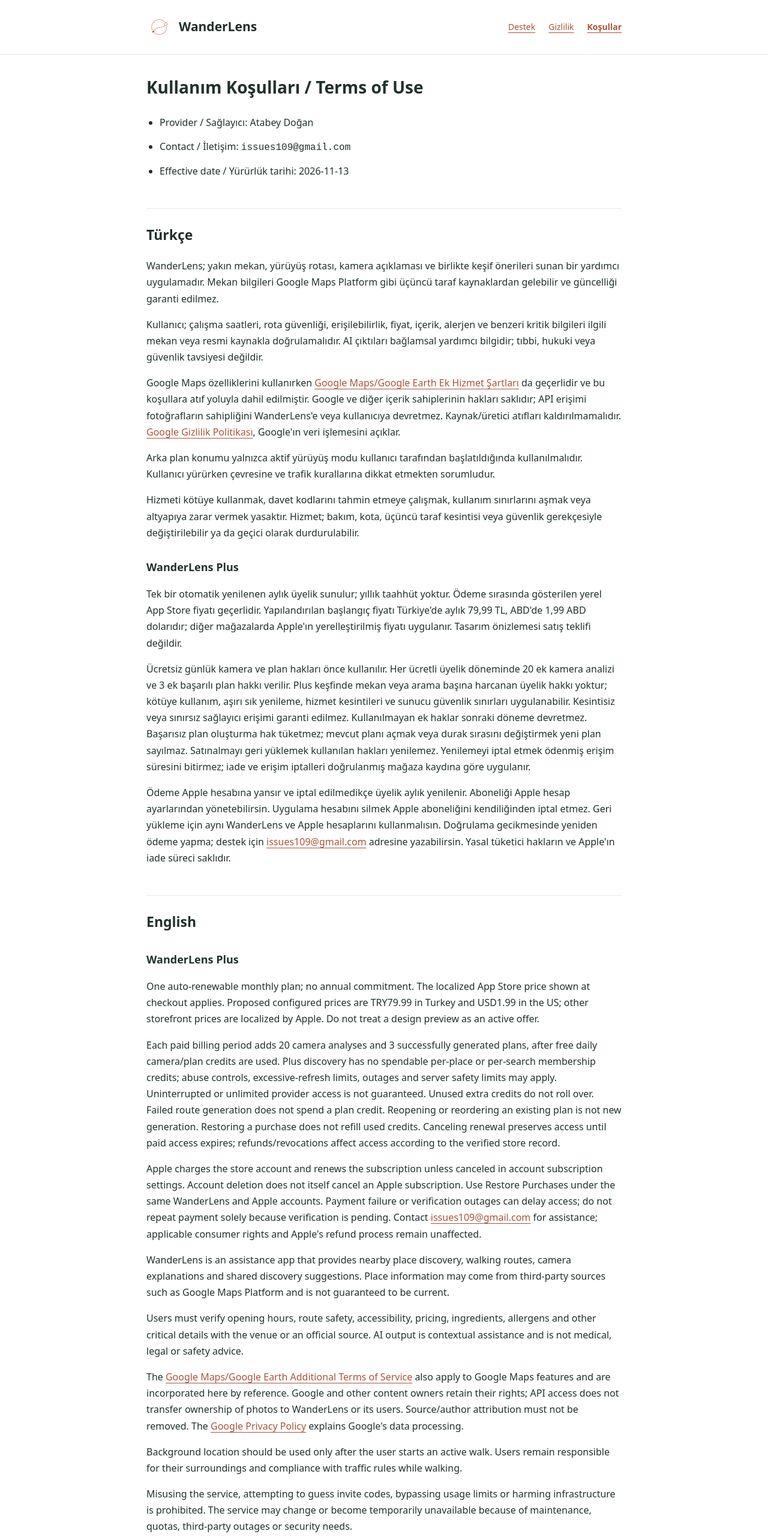
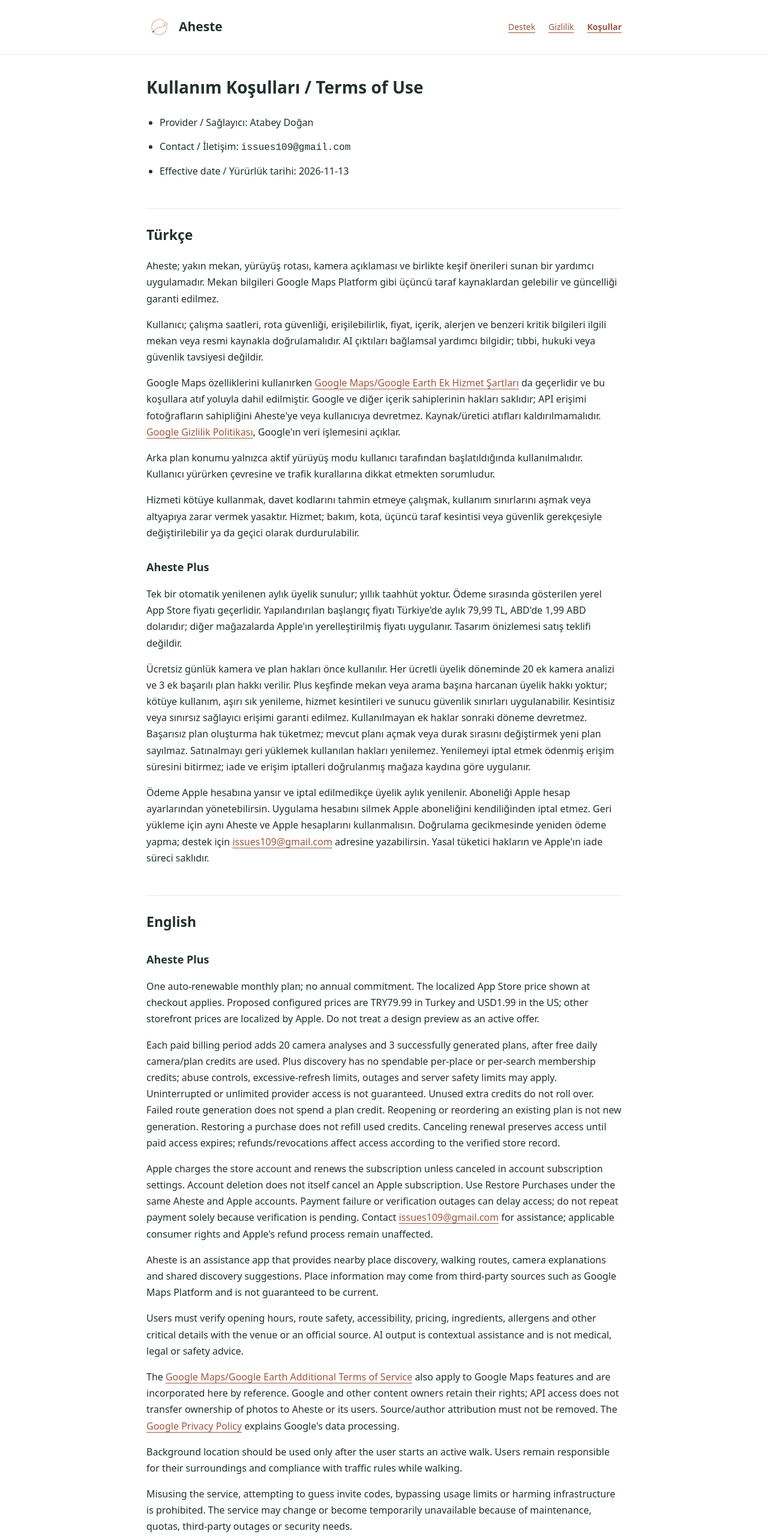
Before and after one commit to dannywakeup/wanderlens-support, a plain HTML site: page terms.html in a window 1280 px wide. Shown: the top 2562 px of the page at 60% size. Drawn offline with Linux system fonts and the light colour scheme.

Commit message:
Update public display branding to Aheste

```diff
--- a/terms.html
+++ b/terms.html
@@ -1,28 +1,28 @@
-<!doctype html><html lang="tr"><head><meta charset="utf-8"><meta name="viewport" content="width=device-width,initial-scale=1"><meta name="referrer" content="no-referrer"><meta http-equiv="Content-Security-Policy" content="default-src 'none'; img-src 'self'; style-src 'unsafe-inline'; base-uri 'none'; form-action 'none'"><title>Kullanım Koşulları / Terms of Use · WanderLens</title><style>
+<!doctype html><html lang="tr"><head><meta charset="utf-8"><meta name="viewport" content="width=device-width,initial-scale=1"><meta name="referrer" content="no-referrer"><meta http-equiv="Content-Security-Policy" content="default-src 'none'; img-src 'self'; style-src 'unsafe-inline'; base-uri 'none'; form-action 'none'"><title>Kullanım Koşulları / Terms of Use · Aheste</title><style>
       :root{color-scheme:light;font-family:system-ui,-apple-system,BlinkMacSystemFont,'Segoe UI',sans-serif;color:#20312d;background:#fff;font-size:16px;line-height:1.7}*{box-sizing:border-box}body{margin:0}a{color:#a85438;text-underline-offset:4px;overflow-wrap:anywhere}header{border-bottom:1px solid #e6eae8}header>div,main,footer{max-width:840px;margin:auto;padding:24px}header>div{display:flex;align-items:center;justify-content:space-between;gap:20px;flex-wrap:wrap}.brand{display:flex;align-items:center;gap:12px;color:#20312d;font-size:21px;font-weight:750;text-decoration:none}.brand img{width:42px;height:42px;object-fit:contain}nav{display:flex;gap:22px;flex-wrap:wrap;font-size:14px}nav a[aria-current=page]{font-weight:750}main{padding-top:36px;padding-bottom:64px}h1{font-size:28px;line-height:1.3;margin:0 0 28px}h2{font-size:23px;margin-top:48px;padding-top:24px;border-top:1px solid #e6eae8}h3{font-size:18px;line-height:1.5;margin-top:30px}p,li{overflow-wrap:anywhere}li{margin-bottom:12px}ul{padding-left:22px}footer{font-size:13px;color:#5e6a66;border-top:1px solid #e6eae8}a:focus-visible{outline:3px solid #a85438;outline-offset:5px}.skip{position:absolute;left:16px;top:-80px;background:white;padding:8px}.skip:focus{top:8px}@media(max-width:440px){header>div,main,footer{padding-left:20px;padding-right:20px}h1{font-size:25px}nav{gap:18px}}
-      </style></head><body><a class="skip" href="#content">İçeriğe geç / Skip to content</a><header><div><a class="brand" href="index.html"><img src="brand.png" alt="">WanderLens</a><nav aria-label="Sayfalar / Pages"><a href="index.html">Destek</a><a href="privacy.html">Gizlilik</a><a href="terms.html" aria-current="page">Koşullar</a></nav></div></header><main id="content"><h1>Kullanım Koşulları / Terms of Use</h1><ul>
+      </style></head><body><a class="skip" href="#content">İçeriğe geç / Skip to content</a><header><div><a class="brand" href="index.html"><img src="brand.png" alt="">Aheste</a><nav aria-label="Sayfalar / Pages"><a href="index.html">Destek</a><a href="privacy.html">Gizlilik</a><a href="terms.html" aria-current="page">Koşullar</a></nav></div></header><main id="content"><h1>Kullanım Koşulları / Terms of Use</h1><ul>
 <li>Provider / Sağlayıcı: Atabey Doğan</li>
 <li>Contact / İletişim: <code>issues109@gmail.com</code></li>
 <li>Effective date / Yürürlük tarihi: 2026-11-13</li>
 </ul>
 <h2>Türkçe</h2>
-<p>WanderLens; yakın mekan, yürüyüş rotası, kamera açıklaması ve birlikte keşif önerileri sunan bir yardımcı uygulamadır. Mekan bilgileri Google Maps Platform gibi üçüncü taraf kaynaklardan gelebilir ve güncelliği garanti edilmez.</p>
+<p>Aheste; yakın mekan, yürüyüş rotası, kamera açıklaması ve birlikte keşif önerileri sunan bir yardımcı uygulamadır. Mekan bilgileri Google Maps Platform gibi üçüncü taraf kaynaklardan gelebilir ve güncelliği garanti edilmez.</p>
 <p>Kullanıcı; çalışma saatleri, rota güvenliği, erişilebilirlik, fiyat, içerik, alerjen ve benzeri kritik bilgileri ilgili mekan veya resmi kaynakla doğrulamalıdır. AI çıktıları bağlamsal yardımcı bilgidir; tıbbi, hukuki veya güvenlik tavsiyesi değildir.</p>
-<p>Google Maps özelliklerini kullanırken <a href="https://maps.google.com/help/terms_maps/">Google Maps/Google Earth Ek Hizmet Şartları</a> da geçerlidir ve bu koşullara atıf yoluyla dahil edilmiştir. Google ve diğer içerik sahiplerinin hakları saklıdır; API erişimi fotoğrafların sahipliğini WanderLens&#39;e veya kullanıcıya devretmez. Kaynak/üretici atıfları kaldırılmamalıdır. <a href="https://policies.google.com/privacy">Google Gizlilik Politikası</a>, Google&#39;ın veri işlemesini açıklar.</p>
+<p>Google Maps özelliklerini kullanırken <a href="https://maps.google.com/help/terms_maps/">Google Maps/Google Earth Ek Hizmet Şartları</a> da geçerlidir ve bu koşullara atıf yoluyla dahil edilmiştir. Google ve diğer içerik sahiplerinin hakları saklıdır; API erişimi fotoğrafların sahipliğini Aheste&#39;ye veya kullanıcıya devretmez. Kaynak/üretici atıfları kaldırılmamalıdır. <a href="https://policies.google.com/privacy">Google Gizlilik Politikası</a>, Google&#39;ın veri işlemesini açıklar.</p>
 <p>Arka plan konumu yalnızca aktif yürüyüş modu kullanıcı tarafından başlatıldığında kullanılmalıdır. Kullanıcı yürürken çevresine ve trafik kurallarına dikkat etmekten sorumludur.</p>
 <p>Hizmeti kötüye kullanmak, davet kodlarını tahmin etmeye çalışmak, kullanım sınırlarını aşmak veya altyapıya zarar vermek yasaktır. Hizmet; bakım, kota, üçüncü taraf kesintisi veya güvenlik gerekçesiyle değiştirilebilir ya da geçici olarak durdurulabilir.</p>
-<h3>WanderLens Plus</h3>
+<h3>Aheste Plus</h3>
 <p>Tek bir otomatik yenilenen aylık üyelik sunulur; yıllık taahhüt yoktur. Ödeme sırasında gösterilen yerel App Store fiyatı geçerlidir. Yapılandırılan başlangıç fiyatı Türkiye&#39;de aylık 79,99 TL, ABD&#39;de 1,99 ABD dolarıdır; diğer mağazalarda Apple&#39;ın yerelleştirilmiş fiyatı uygulanır. Tasarım önizlemesi satış teklifi değildir.</p>
 <p>Ücretsiz günlük kamera ve plan hakları önce kullanılır. Her ücretli üyelik döneminde 20 ek kamera analizi ve 3 ek başarılı plan hakkı verilir. Plus keşfinde mekan veya arama başına harcanan üyelik hakkı yoktur; kötüye kullanım, aşırı sık yenileme, hizmet kesintileri ve sunucu güvenlik sınırları uygulanabilir. Kesintisiz veya sınırsız sağlayıcı erişimi garanti edilmez. Kullanılmayan ek haklar sonraki döneme devretmez. Başarısız plan oluşturma hak tüketmez; mevcut planı açmak veya durak sırasını değiştirmek yeni plan sayılmaz. Satınalmayı geri yüklemek kullanılan hakları yenilemez. Yenilemeyi iptal etmek ödenmiş erişim süresini bitirmez; iade ve erişim iptalleri doğrulanmış mağaza kaydına göre uygulanır.</p>
-<p>Ödeme Apple hesabına yansır ve iptal edilmedikçe üyelik aylık yenilenir. Aboneliği Apple hesap ayarlarından yönetebilirsin. Uygulama hesabını silmek Apple aboneliğini kendiliğinden iptal etmez. Geri yükleme için aynı WanderLens ve Apple hesaplarını kullanmalısın. Doğrulama gecikmesinde yeniden ödeme yapma; destek için <a href="mailto:issues109@gmail.com">issues109@gmail.com</a> adresine yazabilirsin. Yasal tüketici hakların ve Apple&#39;ın iade süreci saklıdır.</p>
+<p>Ödeme Apple hesabına yansır ve iptal edilmedikçe üyelik aylık yenilenir. Aboneliği Apple hesap ayarlarından yönetebilirsin. Uygulama hesabını silmek Apple aboneliğini kendiliğinden iptal etmez. Geri yükleme için aynı Aheste ve Apple hesaplarını kullanmalısın. Doğrulama gecikmesinde yeniden ödeme yapma; destek için <a href="mailto:issues109@gmail.com">issues109@gmail.com</a> adresine yazabilirsin. Yasal tüketici hakların ve Apple&#39;ın iade süreci saklıdır.</p>
 <h2>English</h2>
-<h3>WanderLens Plus</h3>
+<h3>Aheste Plus</h3>
 <p>One auto-renewable monthly plan; no annual commitment. The localized App Store price shown at checkout applies. Proposed configured prices are TRY79.99 in Turkey and USD1.99 in the US; other storefront prices are localized by Apple. Do not treat a design preview as an active offer.</p>
 <p>Each paid billing period adds 20 camera analyses and 3 successfully generated plans, after free daily camera/plan credits are used. Plus discovery has no spendable per-place or per-search membership credits; abuse controls, excessive-refresh limits, outages and server safety limits may apply. Uninterrupted or unlimited provider access is not guaranteed. Unused extra credits do not roll over. Failed route generation does not spend a plan credit. Reopening or reordering an existing plan is not new generation. Restoring a purchase does not refill used credits. Canceling renewal preserves access until paid access expires; refunds/revocations affect access according to the verified store record.</p>
-<p>Apple charges the store account and renews the subscription unless canceled in account subscription settings. Account deletion does not itself cancel an Apple subscription. Use Restore Purchases under the same WanderLens and Apple accounts. Payment failure or verification outages can delay access; do not repeat payment solely because verification is pending. Contact <a href="mailto:issues109@gmail.com">issues109@gmail.com</a> for assistance; applicable consumer rights and Apple&#39;s refund process remain unaffected.</p>
-<p>WanderLens is an assistance app that provides nearby place discovery, walking routes, camera explanations and shared discovery suggestions. Place information may come from third-party sources such as Google Maps Platform and is not guaranteed to be current.</p>
+<p>Apple charges the store account and renews the subscription unless canceled in account subscription settings. Account deletion does not itself cancel an Apple subscription. Use Restore Purchases under the same Aheste and Apple accounts. Payment failure or verification outages can delay access; do not repeat payment solely because verification is pending. Contact <a href="mailto:issues109@gmail.com">issues109@gmail.com</a> for assistance; applicable consumer rights and Apple&#39;s refund process remain unaffected.</p>
+<p>Aheste is an assistance app that provides nearby place discovery, walking routes, camera explanations and shared discovery suggestions. Place information may come from third-party sources such as Google Maps Platform and is not guaranteed to be current.</p>
 <p>Users must verify opening hours, route safety, accessibility, pricing, ingredients, allergens and other critical details with the venue or an official source. AI output is contextual assistance and is not medical, legal or safety advice.</p>
-<p>The <a href="https://maps.google.com/help/terms_maps/">Google Maps/Google Earth Additional Terms of Service</a> also apply to Google Maps features and are incorporated here by reference. Google and other content owners retain their rights; API access does not transfer ownership of photos to WanderLens or its users. Source/author attribution must not be removed. The <a href="https://policies.google.com/privacy">Google Privacy Policy</a> explains Google&#39;s data processing.</p>
+<p>The <a href="https://maps.google.com/help/terms_maps/">Google Maps/Google Earth Additional Terms of Service</a> also apply to Google Maps features and are incorporated here by reference. Google and other content owners retain their rights; API access does not transfer ownership of photos to Aheste or its users. Source/author attribution must not be removed. The <a href="https://policies.google.com/privacy">Google Privacy Policy</a> explains Google&#39;s data processing.</p>
 <p>Background location should be used only after the user starts an active walk. Users remain responsible for their surroundings and compliance with traffic rules while walking.</p>
 <p>Misusing the service, attempting to guess invite codes, bypassing usage limits or harming infrastructure is prohibited. The service may change or become temporarily unavailable because of maintenance, quotas, third-party outages or security needs.</p>
 </main><footer>© 2026 Atabey Doğan · <a href="mailto:issues109@gmail.com">issues109@gmail.com</a></footer></body></html>
```
Also changed, not shown: index.html (+6 -6 lines), privacy.html (+8 -8 lines).
